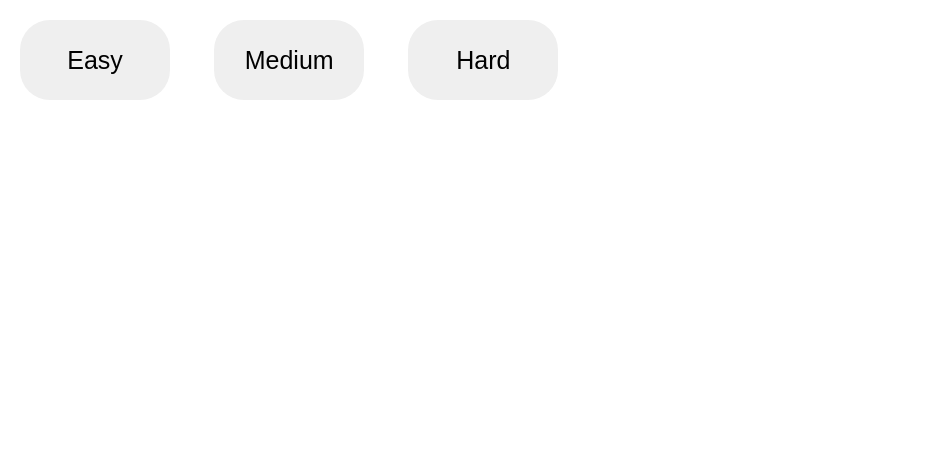
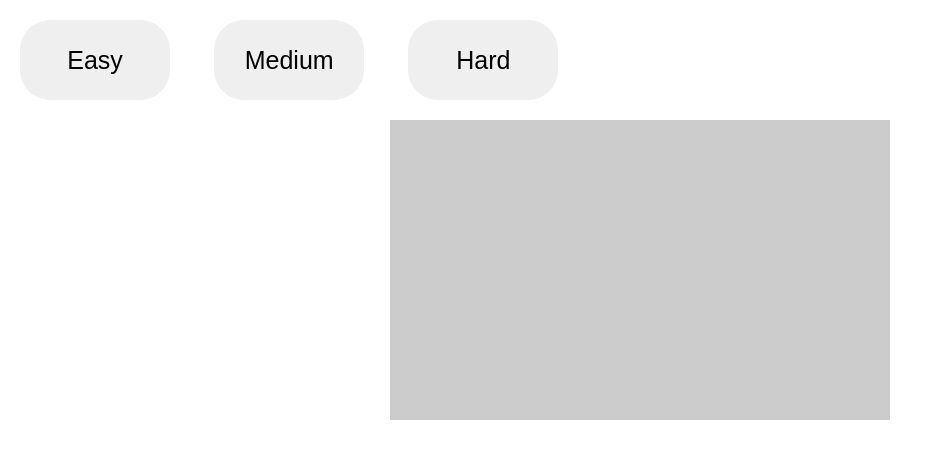
Before and after one commit to AlessandroDesideri/js-campominato-grid, a plain HTML site: page index.html in a window 1280 px wide. Shown: the whole page, without its empty margins (0-933 px from the left). Drawn offline with Linux system fonts and the light colour scheme.

Commit message:
JS correction 'gridDimension'

```diff
--- a/css/style.css
+++ b/css/style.css
@@ -11,6 +11,9 @@ body{
 /* Non do dimensioni perche verranno assegnate
    con la scelta del livello */
 .grid-container{
+    width: 500px;
+    height: 300px;
+    margin: 0 auto;
     background-color: #ccc;
     display: flex;
     flex-wrap: wrap;
```
